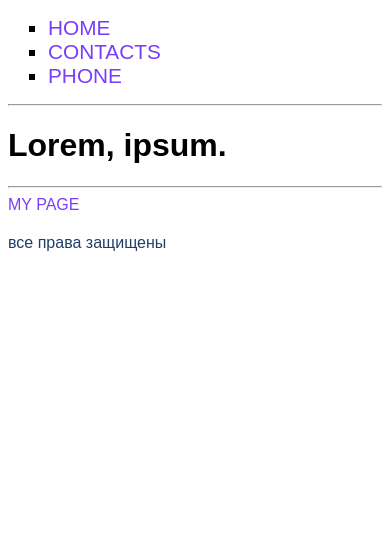
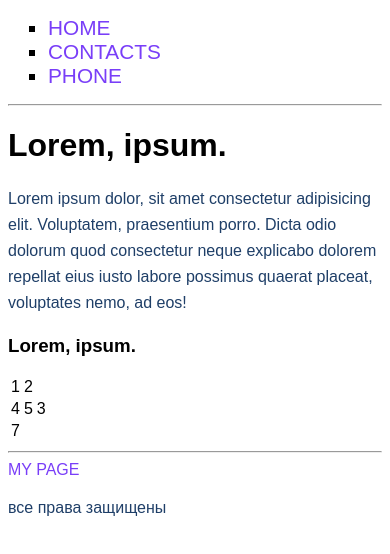
Before and after one commit to AnaiLyu/practice, a plain HTML site: page catalog/phone.html in a window 390 px wide. Drawn offline with Linux system fonts and the light colour scheme.

Commit message:
Update phone.html

```diff
--- a/catalog/phone.html
+++ b/catalog/phone.html
@@ -10,14 +10,32 @@
 </head>
 
 <body>
-  <ul>
+  <ul class="menu">
     <li><a href="../index.html">home</a></li>
     <li><a href="../contacts.html">contacts</a></li>
     <li><a href="#">phone</a></li>
   </ul>
   <hr>
   <h1>Lorem, ipsum.</h1>
+  <p>Lorem ipsum dolor, sit amet consectetur adipisicing elit. Voluptatem, praesentium porro. Dicta odio dolorum quod
+    consectetur neque explicabo dolorem repellat eius iusto labore possimus quaerat placeat, voluptates nemo, ad eos!
+  </p>
+  <h3>Lorem, ipsum.</h3>
 
+  <table class="table"> <!-- таблица  -->
+    <tr> <!-- table row - Строка таблици  -->
+      <td>1</td> <!-- table data - ячейка таблици  -->
+      <td>2</td>
+      <td rowspan="3">3</td>
+    </tr>
+    <tr> <!-- table row - Строка таблици  -->
+      <td>4</td> <!-- table data - ячейка таблици  -->
+      <td>5</td>
+    </tr>
+    <tr> <!-- table row - Строка таблици  -->
+      <td colspan="2">7</td> <!-- table data - ячейка таблици  -->
+    </tr>
+  </table>
 
   <hr>
   <a href="#">my page</a>
```
